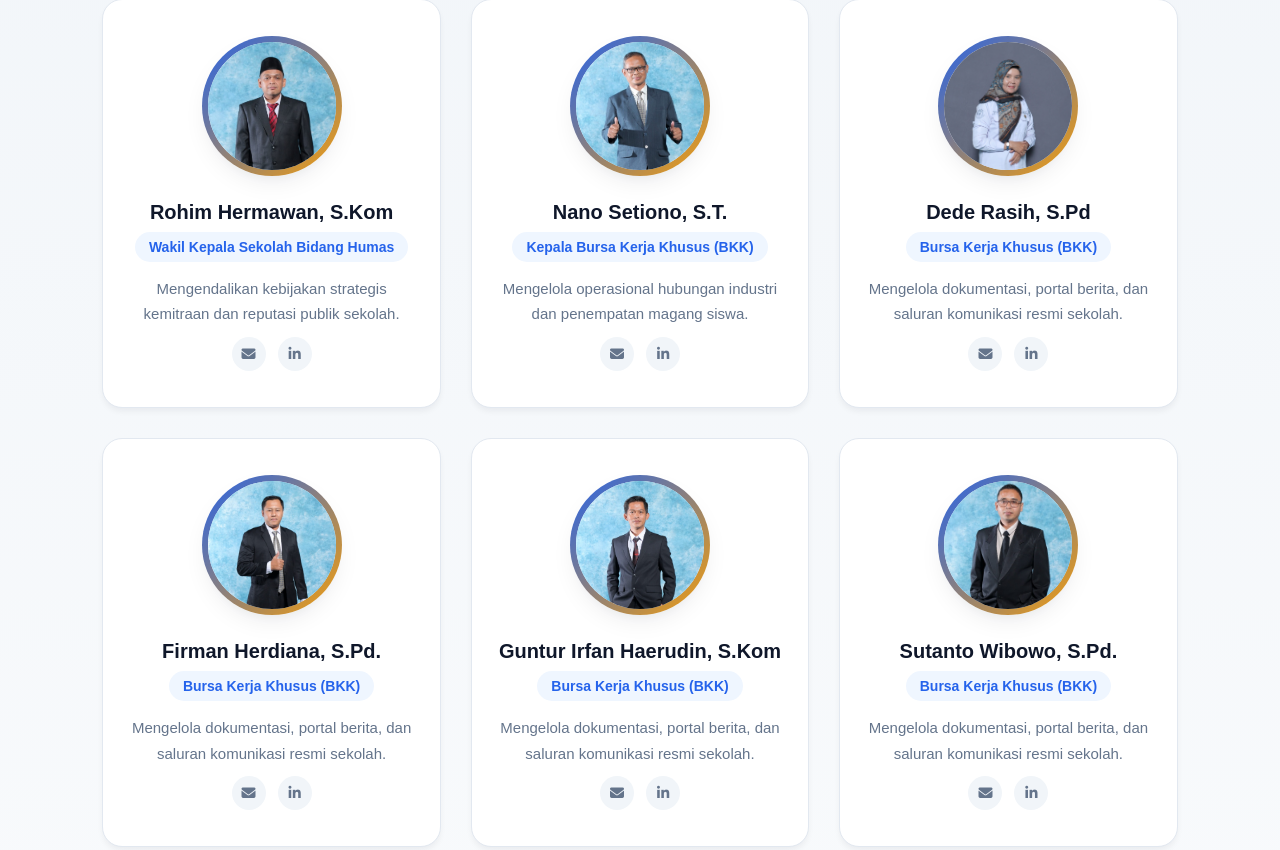
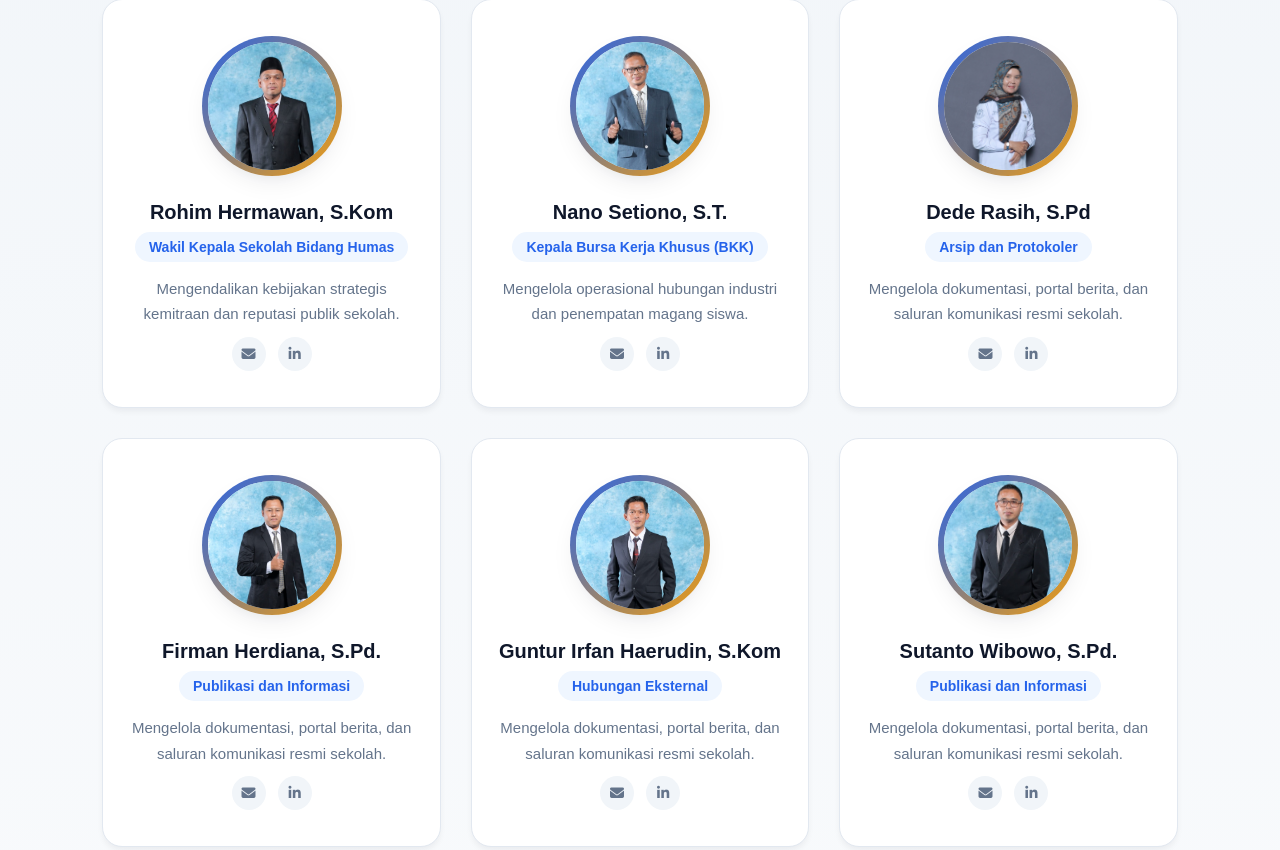
Before and after one commit to maulanamuhammadzidan4-commits/humas-project, a PHP site: page /frontend/index.php in a window 1280 px wide. Shown: the part 3627-4477 px from the top of the page. Run offline with PHP 8.4, Linux system fonts and the light colour scheme.

Commit message:
edit profesi staff

```diff
--- a/frontend/components/staff.php
+++ b/frontend/components/staff.php
@@ -40,7 +40,7 @@
                     <img src="assets/img/bu_dede.jpg" alt="Staff Humas 2">
                 </div>
                 <h3>Dede Rasih, S.Pd</h3>
-                <span class="staff-role">Bursa Kerja Khusus (BKK)</span>
+                <span class="staff-role">Arsip dan Protokoler</span>
                 <p>Mengelola dokumentasi, portal berita, dan saluran komunikasi resmi sekolah.</p>
                 <div class="staff-socials">
                     <a href="#" aria-label="Email"><i class="fa-solid fa-envelope"></i></a>
@@ -53,7 +53,7 @@
                     <img src="assets/img/pa_firman.jpg" alt="Staff Humas 2">
                 </div>
                 <h3> Firman Herdiana, S.Pd.</h3>
-                <span class="staff-role">Bursa Kerja Khusus (BKK)</span>
+                <span class="staff-role">Publikasi dan Informasi</span>
                 <p>Mengelola dokumentasi, portal berita, dan saluran komunikasi resmi sekolah.</p>
                 <div class="staff-socials">
                     <a href="#" aria-label="Email"><i class="fa-solid fa-envelope"></i></a>
@@ -66,7 +66,7 @@
                     <img src="assets/img/pa_guntur.jpg" alt="Staff Humas 2">
                 </div>
                 <h3>Guntur Irfan Haerudin, S.Kom</h3>
-                <span class="staff-role">Bursa Kerja Khusus (BKK)</span>
+                <span class="staff-role">Hubungan Eksternal</span>
                 <p>Mengelola dokumentasi, portal berita, dan saluran komunikasi resmi sekolah.</p>
                 <div class="staff-socials">
                     <a href="#" aria-label="Email"><i class="fa-solid fa-envelope"></i></a>
@@ -80,7 +80,7 @@
                         alt="Staff Humas 2">
                 </div>
                 <h3>Sutanto Wibowo, S.Pd.</h3>
-                <span class="staff-role">Bursa Kerja Khusus (BKK)</span>
+                <span class="staff-role">Publikasi dan Informasi</span>
                 <p>Mengelola dokumentasi, portal berita, dan saluran komunikasi resmi sekolah.</p>
                 <div class="staff-socials">
                     <a href="#" aria-label="Email"><i class="fa-solid fa-envelope"></i></a>
```
